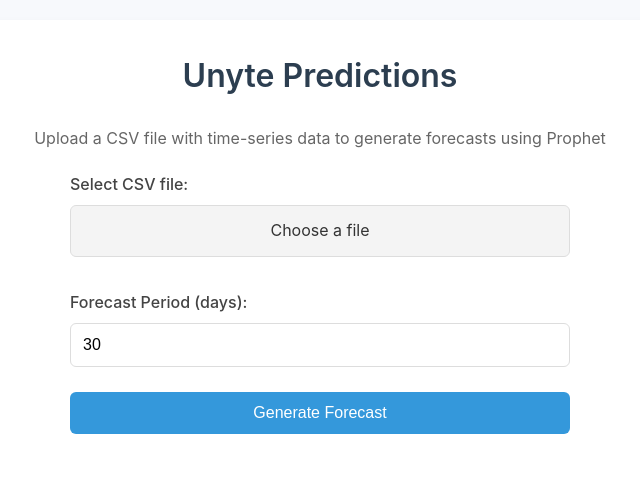
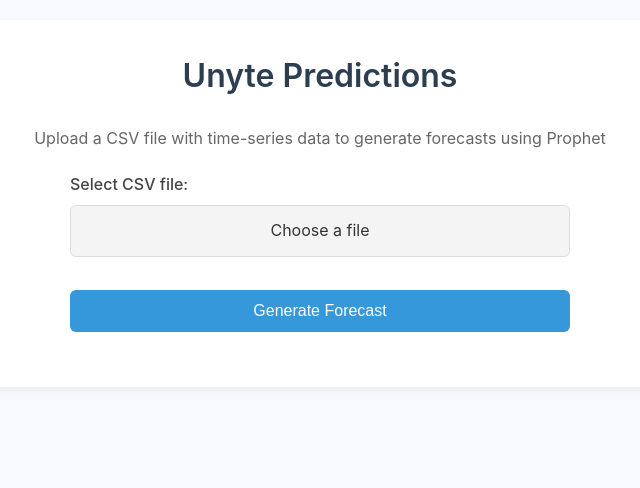
Before and after one commit to techaras/unyte-predictions, a Flask app: page / in a window 1280 px wide. Shown: the top 488 px of the page, without its empty margins (320-960 px from the left). Run offline with Flask 3, Linux system fonts and the light colour scheme.

Commit message:
Removed predictions from first screen

```diff
--- a/templates/index.html
+++ b/templates/index.html
@@ -32,11 +32,6 @@
             </div>
 
             <div class="form-group">
-                <label for="forecast_period">Forecast Period (days):</label>
-                <input type="number" name="forecast_period" id="forecast_period" value="30" min="1" max="365" required>
-            </div>
-
-            <div class="form-group">
                 <button type="submit" class="btn">Generate Forecast</button>
             </div>
         </form>
```
